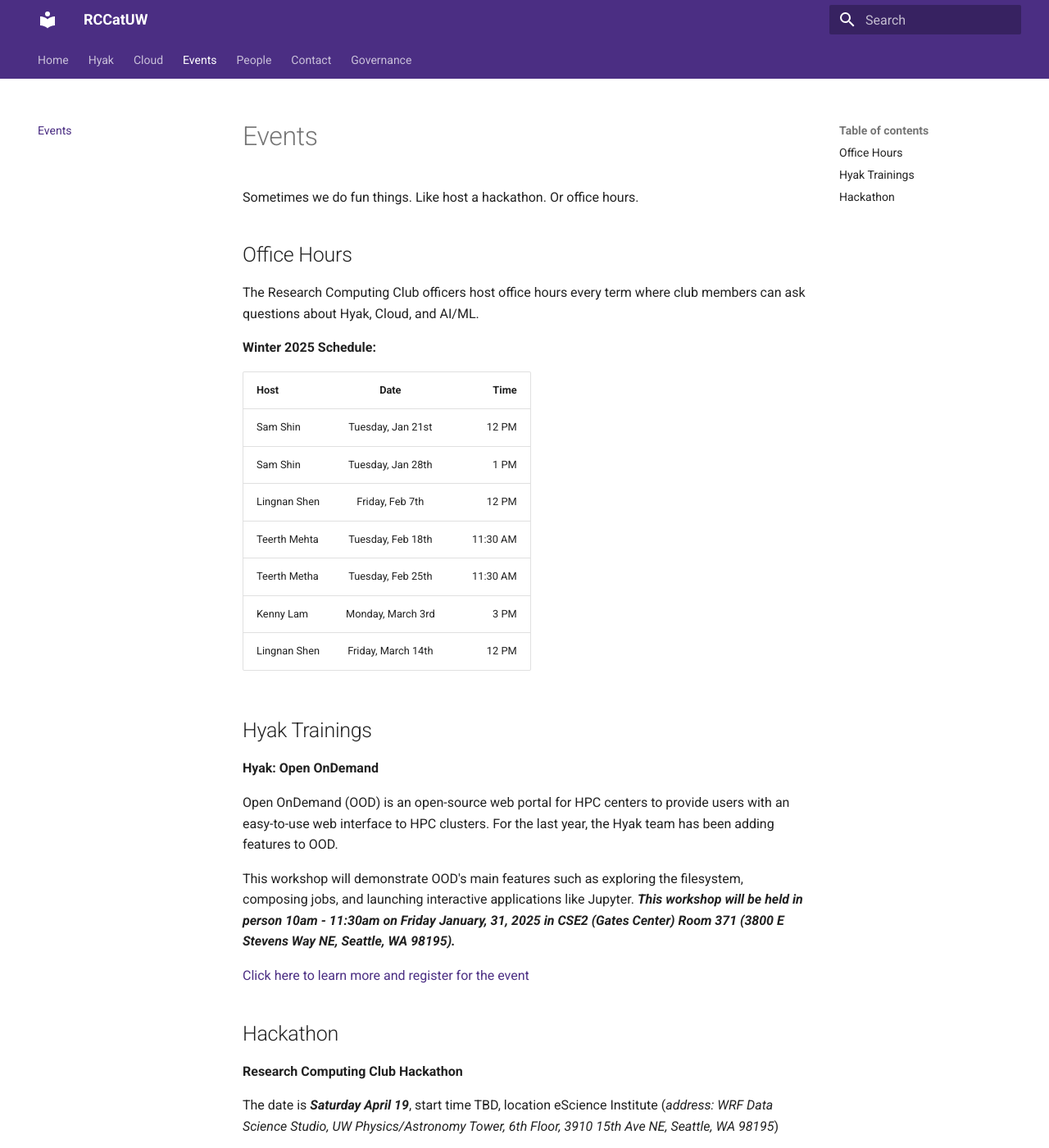
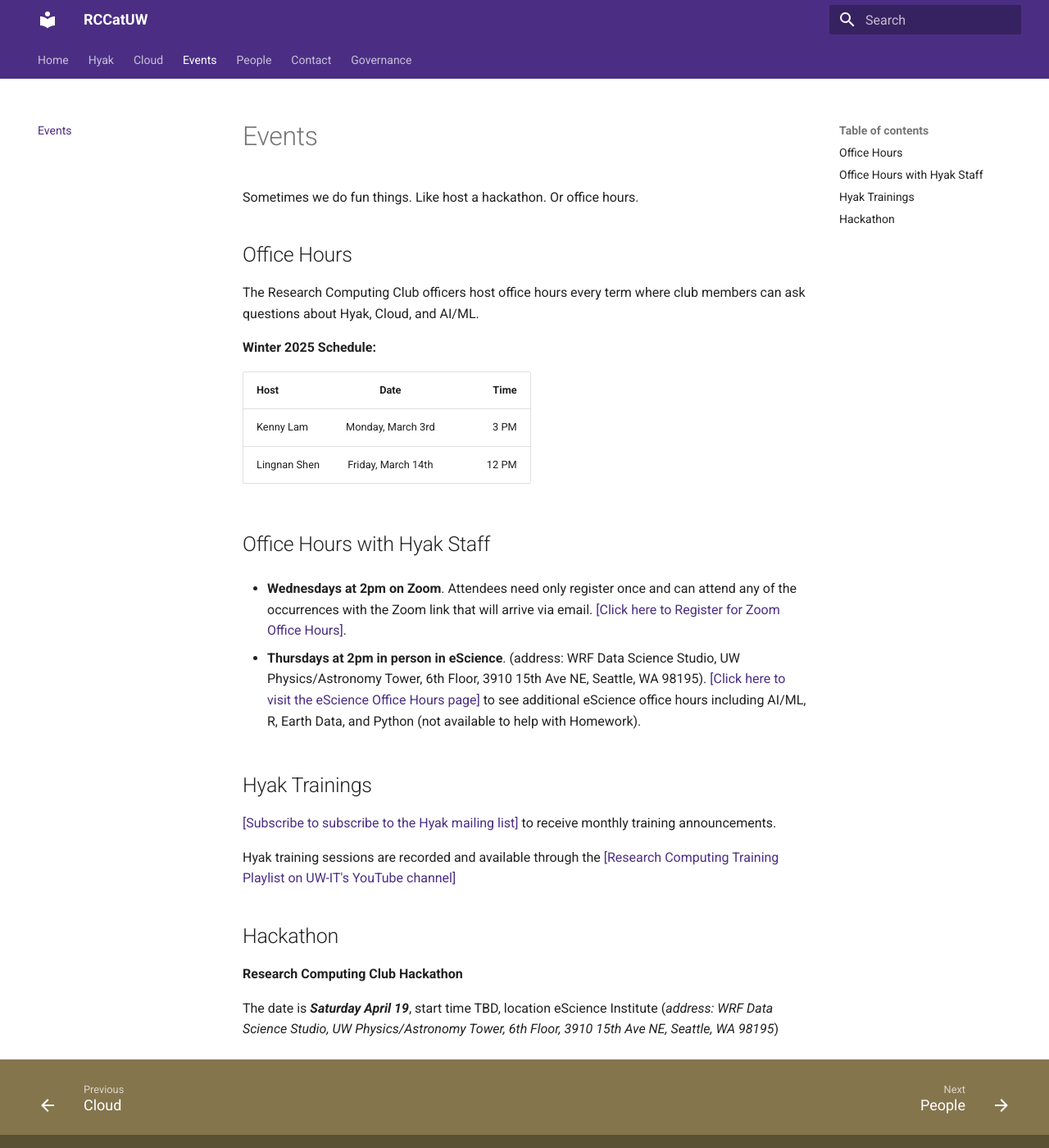
Before and after one commit to UW-HPC/website_revamp, an MkDocs documentation site: the page built from docs/events.md, in a window 1280 px wide and 1400 px high. Shown: the whole window at 82% size. Built offline with MkDocs 1.6.1 and Material for MkDocs 9.7.7, drawn with Linux system fonts in a browser that asks for light colours.

Commit message:
Remove lolo server add instructions. Made other minor updates and links to training and Hyak mailing list.

```diff
--- a/docs/events.md
+++ b/docs/events.md
@@ -10,23 +10,20 @@ The Research Computing Club officers host office hours every term where club mem
 
 | Host        |      Date           |   Time   |
 | ------------- | :-----------:     | -----:   |
-| Sam Shin      | Tuesday, Jan 21st | 12 PM    |
-| Sam Shin      | Tuesday, Jan 28th |  1 PM    |
-| Lingnan Shen  | Friday, Feb 7th   |  12 PM   |
-| Teerth Mehta  | Tuesday, Feb 18th | 11:30 AM |
-| Teerth Metha  | Tuesday, Feb 25th | 11:30 AM |
 | Kenny Lam     | Monday, March 3rd | 3 PM     |
 | Lingnan Shen  | Friday, March 14th| 12 PM    |
 
+## Office Hours with Hyak Staff
+
+* **Wednesdays at 2pm on Zoom**. Attendees need only register once and can attend any of the occurrences with the Zoom link that will arrive via email. [[Click here to Register for Zoom Office Hours]](https://washington.zoom.us/meeting/register/tJMpce6vrz8sEtR5miKvhsQiXANt6lBORFTu).
+
+* **Thursdays at 2pm in person in eScience**. (address: WRF Data Science Studio, UW Physics/Astronomy Tower, 6th Floor, 3910 15th Ave NE, Seattle, WA 98195). [[Click here to visit the eScience Office Hours page]](https://escience.washington.edu/using-data-science/office-hours#office-hour-schedule) to see additional eScience office hours including AI/ML, R, Earth Data, and Python (not available to help with Homework).
+
 ## Hyak Trainings
 
-**Hyak: Open OnDemand**
+[[Subscribe to subscribe to the Hyak mailing list]](https://mailman1.u.washington.edu/mailman/listinfo/hyak-users) to receive monthly training announcements.
 
-Open OnDemand (OOD) is an open-source web portal for HPC centers to provide users with an easy-to-use web interface to HPC clusters. For the last year, the Hyak team has been adding features to OOD.
-
-This workshop will demonstrate OOD's main features such as exploring the filesystem, composing jobs, and launching interactive applications like Jupyter. **_This workshop will be held in person 10am - 11:30am on Friday January, 31, 2025 in CSE2 (Gates Center) Room 371 (3800 E Stevens Way NE, Seattle, WA 98195)._**
-
-[Click here to learn more and register for the event](https://form.jotform.com/finchkn/hyak-open-ondemand)
+Hyak training sessions are recorded and available through the [[Research Computing Training Playlist on UW-IT's YouTube channel]](https://youtube.com/playlist?list=PL-uLiqrTav1omqc7omKsLzRg2ng3nKCtj&si=ACwxjc0PV67AQfxm)
 
 ## Hackathon
 
```
Also changed, not shown: docs/contact.md (+4 -0 lines), docs/hyak_access.md (+4 -3 lines), docs/index.md (+1 -0 lines), docs/people.md (+3 -0 lines), docs/prerequisites.md (+3 -3 lines).
